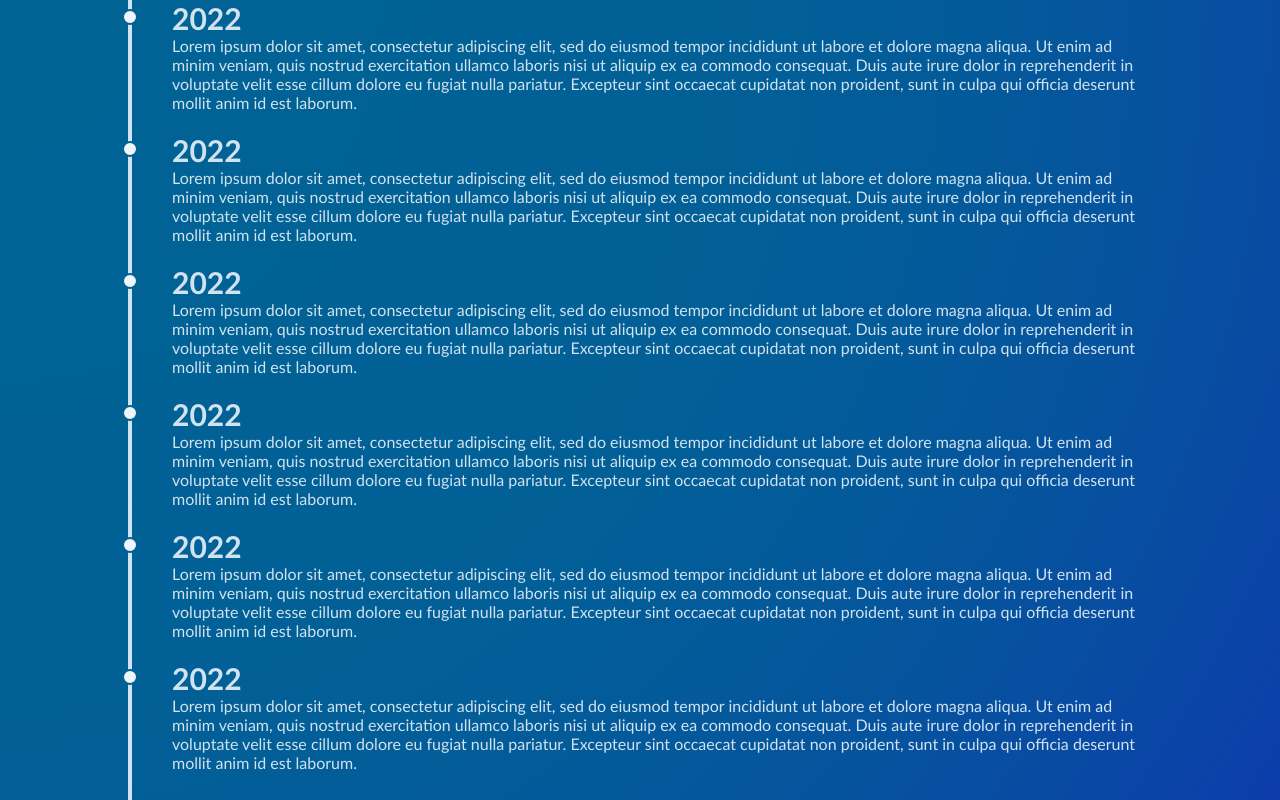
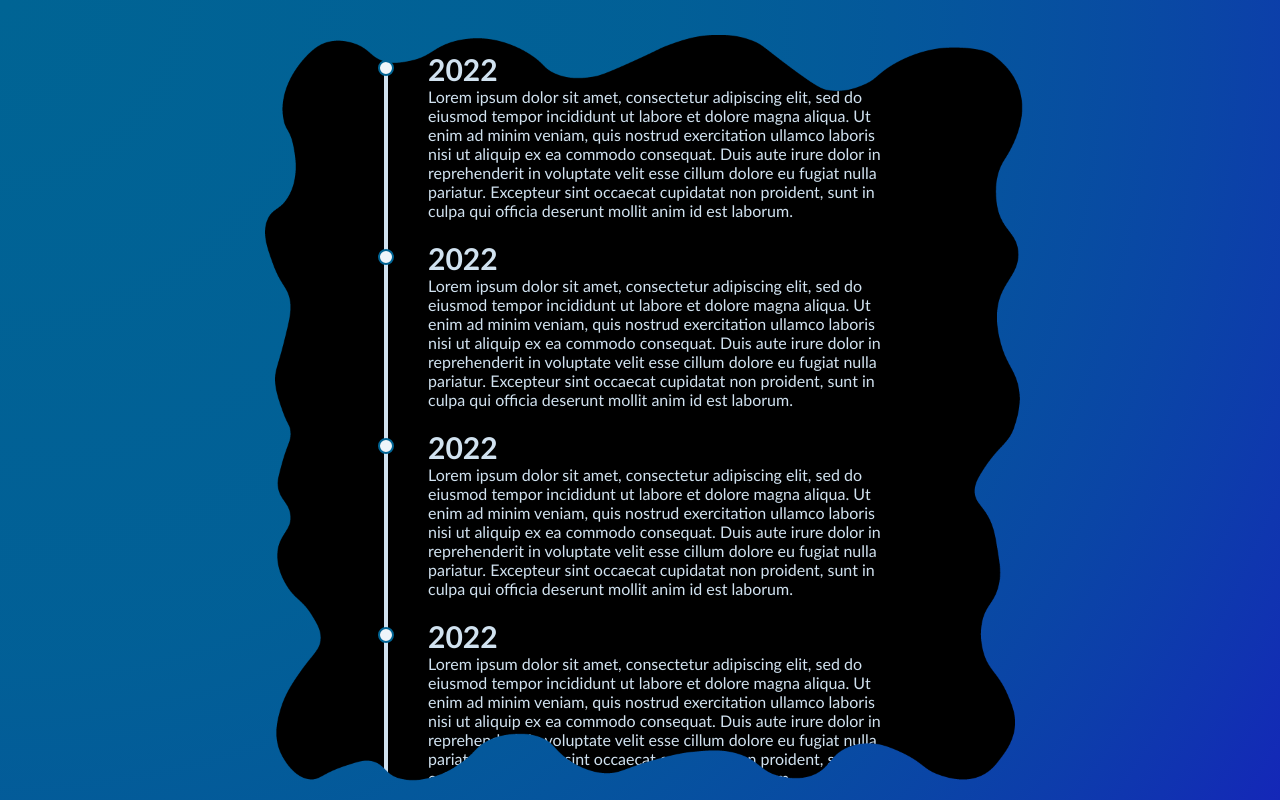
Before and after one commit to CoffeeWarrior/personal_site, a React (Create React App) app: page / in a window 1280 px wide. Shown: the top 800 px of the page. Built offline with nearby package versions, Linux system fonts and the light colour scheme; no server answers; the database is empty.

Commit message:
added overlay

```diff
--- a/src/App.js
+++ b/src/App.js
@@ -1,28 +1,25 @@
-import {
-  BrowserRouter as Router,
-  Route,
-  Routes
-} from "react-router-dom";
-import links from "./routing/links/links"
+import { BrowserRouter as Router, Route, Routes } from "react-router-dom";
+import links from "./routing/links/links";
 
-import { Nav } from "./routing/Nav/Nav"
-import MyFeed from "./pages/MyFeed"
-import Contact from "./pages/Contact"
-import Home from "./pages/Home"
-import Projects from "./pages/Projects"
-import Resume from "./pages/Resume"
-import Login from "./pages/Login"
+import { Nav } from "./routing/Nav/Nav";
+import MyFeed from "./pages/MyFeed";
+import Contact from "./pages/Contact";
+import Home from "./pages/Home";
+import Projects from "./pages/Projects";
+import Resume from "./pages/Resume";
+import Login from "./pages/Login";
 import PageContainer from "./components/PageContainer";
 import UpdateSite from "./pages/UpdateSite";
-import React from "react"
+import React from "react";
 import { getAuth, onAuthStateChanged } from "firebase/auth";
-import post from "./services/post"
-import {GlobalStyles} from "./styling"
+import post from "./services/post";
+import { GlobalStyles } from "./styling";
 
+import { Overlay } from "./components/Overlay";
 class App extends React.Component {
   state = {
-    currentUser: undefined
-  }
+    currentUser: undefined,
+  };
 
   // genPaths(){
 
@@ -31,33 +28,36 @@ class App extends React.Component {
   //   }
   // }
 
-  componentDidMount(){
-    const auth = getAuth()
+  componentDidMount() {
+    const auth = getAuth();
     onAuthStateChanged(auth, (user) => {
-      if(user){
-        this.setState({user: user})
+      if (user) {
+        this.setState({ user: user });
       } else {
-        this.setState({user:user})
+        this.setState({ user: user });
       }
-    })
+    });
   }
-  render(){
+  render() {
     return (
       <Router>
         <div className="App">
-        <GlobalStyles/>
-            {/* <Nav/> */}
-            <Routes>
-              <Route path={"/"} element={<Home/>}></Route>
-              {/* <Route path={links.myFeed} element={<MyFeed/>}></Route> */}
-              <Route path={links.contact} element={<Contact/>}></Route>
-              <Route path={links.home} element={<Home/>}></Route>
-              {/* <Route path={links.projects} element={<Projects/>}></Route> */}
-              <Route path={links.resume} element={<Resume/>}></Route>
-              <Route path={links.login} element={<Login/>}></Route>
-              <Route path={links.updateSite} element={this.state.user? (<UpdateSite/>):(<Home/>)}></Route>
-            </Routes>
-
+          <GlobalStyles />
+          <Overlay />
+          {/* <Nav/> */}
+          <Routes>
+            <Route path={"/"} element={<Home />}></Route>
+            {/* <Route path={links.myFeed} element={<MyFeed/>}></Route> */}
+            <Route path={links.contact} element={<Contact />}></Route>
+            <Route path={links.home} element={<Home />}></Route>
+            {/* <Route path={links.projects} element={<Projects/>}></Route> */}
+            <Route path={links.resume} element={<Resume />}></Route>
+            <Route path={links.login} element={<Login />}></Route>
+            <Route
+              path={links.updateSite}
+              element={this.state.user ? <UpdateSite /> : <Home />}
+            ></Route>
+          </Routes>
         </div>
       </Router>
     );
--- /dev/null
+++ b/src/components/Overlay.js
@@ -0,0 +1,25 @@
+import styled, { css } from "styled-components";
+import React from "react";
+
+import background from "../images/Overlay/Overlay.png";
+
+export const Overlay = () => {
+  const Overlay = styled.div`
+    mask-image: url(${background});
+    mask-position: center;
+    mask-size: cover;
+
+    background-image: radial-gradient(
+      circle at top left,
+      #006494,
+      80%,
+      #1427b8
+    );
+    position: fixed;
+    z-index: 1000;
+    width: 100vw;
+    height: 100vh;
+  `;
+
+  return <Overlay></Overlay>;
+};
--- a/src/components/PageContainer.tsx
+++ b/src/components/PageContainer.tsx
@@ -12,18 +12,13 @@ const PageContainer: React.FC<PageContainerProps> = ({ children }) => {
     justify-content: space-between;
     align-items: center;
     width: 100%;
-    background-image: radial-gradient(
-      circle at top left,
-      #006494,
-      80%,
-      #1427b8
-    );
+    background: black;
   `;
 
   const PageContainer = styled.div`
     display: flex;
     flex-direction: column;
-    width: 80%;
+    width: 40%;
   `;
 
   return (
--- a/src/components/Timeline/Post.tsx
+++ b/src/components/Timeline/Post.tsx
@@ -1,38 +1,41 @@
 import styled, { css } from "styled-components";
 import { colors } from "../../styling";
-import React, { useRef } from "react"
+import React, { useRef } from "react";
 
 export type PostProps = {
-    content : string,
-    year: number,
-    technology?: string,
-    timelineWidth: number
-}
+  content: string;
+  year: number;
+  technology?: string;
+  timelineWidth: number;
+};
 
-const toPx = (val: number): string => val + "px"
+const toPx = (val: number): string => val + "px";
 
-export const Post: React.FC<PostProps> = ({content, year, technology, timelineWidth}) => {
+export const Post: React.FC<PostProps> = ({
+  content,
+  year,
+  technology,
+  timelineWidth,
+}) => {
+  const timelineTickDiameter = 12;
 
-    const timelineTickDiameter = 12
+  const YearTextSize = 30;
+  const PostWrapperMargin = 40;
+  const borderWidth = 2;
 
-    const YearTextSize = 30
-    const PostWrapperMargin = 40
-    const borderWidth = 2
-
-    const tickTop =  (.5 * YearTextSize) - (.5 * timelineTickDiameter)
+  const tickTop = 0.5 * YearTextSize - 0.5 * timelineTickDiameter;
 
   const PostWrapper = styled.div`
     position: relative;
-        margin-left: ${toPx(PostWrapperMargin)}
-    `
+    margin-left: ${toPx(PostWrapperMargin)};
+  `;
 
   const Year = styled.h1`
     font-size: ${toPx(YearTextSize)};
     color: ${colors.white};
-    `
+  `;
 
-    const Content = styled.p`
-    `
+  const Content = styled.p``;
 
   const TimelineTick = styled.div`
     position: absolute;
@@ -40,16 +43,23 @@ export const Post: React.FC<PostProps> = ({content, year, technology, timelineWi
     width: ${toPx(timelineTickDiameter)};
     height: ${toPx(timelineTickDiameter)};
     top: ${toPx(tickTop)};
-        left: ${toPx(-1 * (PostWrapperMargin + (.5 * timelineTickDiameter ) + (.5 * timelineWidth) + borderWidth))};
+    left: ${toPx(
+      -1 *
+        (PostWrapperMargin +
+          0.5 * timelineTickDiameter +
+          0.5 * timelineWidth +
+          borderWidth)
+    )};
     border-radius: 990px;
     border: ${toPx(borderWidth)} solid ${colors.blue};
     background: ${colors.whiterWhite};
-    `
+  `;
 
-
-    return <PostWrapper>
-        <TimelineTick/>
+  return (
+    <PostWrapper>
+      <TimelineTick />
       <Year>{year}</Year>
       <Content>{content}</Content>
     </PostWrapper>
-}
+  );
+};
--- a/src/components/Timeline/Timeline.tsx
+++ b/src/components/Timeline/Timeline.tsx
@@ -1,41 +1,38 @@
 import styled, { css } from "styled-components";
 import { colors, toPx } from "../../styling";
-import React from "react"
-import {Post, PostProps} from "./Post"
+import React from "react";
+import { Post, PostProps } from "./Post";
 
+type TimelineProps = {};
 
-type TimelineProps = {
+const tempPost: any = {
+  year: 2022,
+  content:
+    "Lorem ipsum dolor sit amet, consectetur adipiscing elit, sed do eiusmod tempor incididunt ut labore et dolore magna aliqua. Ut enim ad minim veniam, quis nostrud exercitation ullamco laboris nisi ut aliquip ex ea commodo consequat. Duis aute irure dolor in reprehenderit in voluptate velit esse cillum dolore eu fugiat nulla pariatur. Excepteur sint occaecat cupidatat non proident, sunt in culpa qui officia deserunt mollit anim id est laborum.",
+};
 
-}
-
-const tempPost:any = {
-    year: 2022,
-    content: "Lorem ipsum dolor sit amet, consectetur adipiscing elit, sed do eiusmod tempor incididunt ut labore et dolore magna aliqua. Ut enim ad minim veniam, quis nostrud exercitation ullamco laboris nisi ut aliquip ex ea commodo consequat. Duis aute irure dolor in reprehenderit in voluptate velit esse cillum dolore eu fugiat nulla pariatur. Excepteur sint occaecat cupidatat non proident, sunt in culpa qui officia deserunt mollit anim id est laborum."
-}
-
-
-export const Timeline:React.FC<TimelineProps> = ({}) => {
-    const timelineWidth = 4
+export const Timeline: React.FC<TimelineProps> = ({}) => {
+  const timelineWidth = 4;
   const Timeline = styled.div`
+    padding-top: 10%;
     border-left: ${toPx(timelineWidth)} solid ${colors.white};
     position: relative;
     display: flex;
     flex-direction: column;
     gap: 20px;
-
   `;
 
-    return (<Timeline>
-        <Post {...tempPost} timelineWidth={timelineWidth}/>
-        <Post {...tempPost} timelineWidth={timelineWidth}/>
-        <Post {...tempPost} timelineWidth={timelineWidth}/>
-        <Post {...tempPost} timelineWidth={timelineWidth}/>
-        <Post {...tempPost} timelineWidth={timelineWidth}/>
-        <Post {...tempPost} timelineWidth={timelineWidth}/>
-        <Post {...tempPost} timelineWidth={timelineWidth}/>
-        <Post {...tempPost} timelineWidth={timelineWidth}/>
-        <Post {...tempPost} timelineWidth={timelineWidth}/>
-
-    </Timeline>)
-
-}
+  return (
+    <Timeline>
+      <Post {...tempPost} timelineWidth={timelineWidth} />
+      <Post {...tempPost} timelineWidth={timelineWidth} />
+      <Post {...tempPost} timelineWidth={timelineWidth} />
+      <Post {...tempPost} timelineWidth={timelineWidth} />
+      <Post {...tempPost} timelineWidth={timelineWidth} />
+      <Post {...tempPost} timelineWidth={timelineWidth} />
+      <Post {...tempPost} timelineWidth={timelineWidth} />
+      <Post {...tempPost} timelineWidth={timelineWidth} />
+      <Post {...tempPost} timelineWidth={timelineWidth} />
+    </Timeline>
+  );
+};
--- a/src/css/style.css
+++ b/src/css/style.css
@@ -15,9 +15,3 @@ body {
   -webkit-font-smoothing: antialiased;
   -moz-osx-font-smoothing: grayscale;
 } */
-
-* {
-  margin: 0;
-  padding: 0;
-  color: #D1E2F0;
-}
--- a/src/pages/Home.js
+++ b/src/pages/Home.js
@@ -4,9 +4,7 @@ import { useState, useEffect } from "react";
 import firebaseResources from "../services/firebaseResources";
 import read from "../services/read";
 import PageContainer from "../components/PageContainer";
-import {Timeline} from "../components/Timeline/Timeline"
-
-
+import { Timeline } from "../components/Timeline/Timeline";
 
 const Home = () => {
   const [posts, setPosts] = useState([]);
@@ -19,7 +17,7 @@ const Home = () => {
 
   return (
     <PageContainer>
-      {/* {<MoonLanding></MoonLanding>} */}
+      {/* <MoonLanding></MoonLanding> */}
       <Timeline></Timeline>
     </PageContainer>
   );
```
Also changed, not shown: src/components/MoonLanding/MoonLanding.js (+28 -20 lines), src/images/Overlay/Overlay.png (added). Lines whose indentation alone changed are shown as unchanged.
